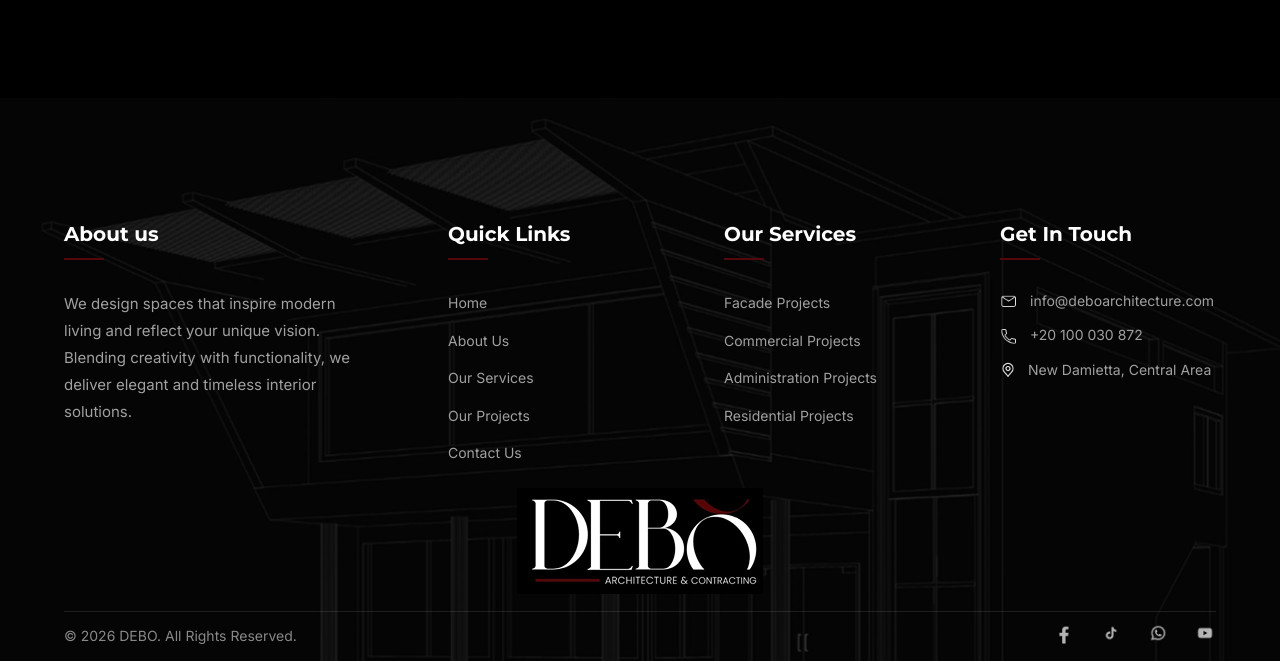
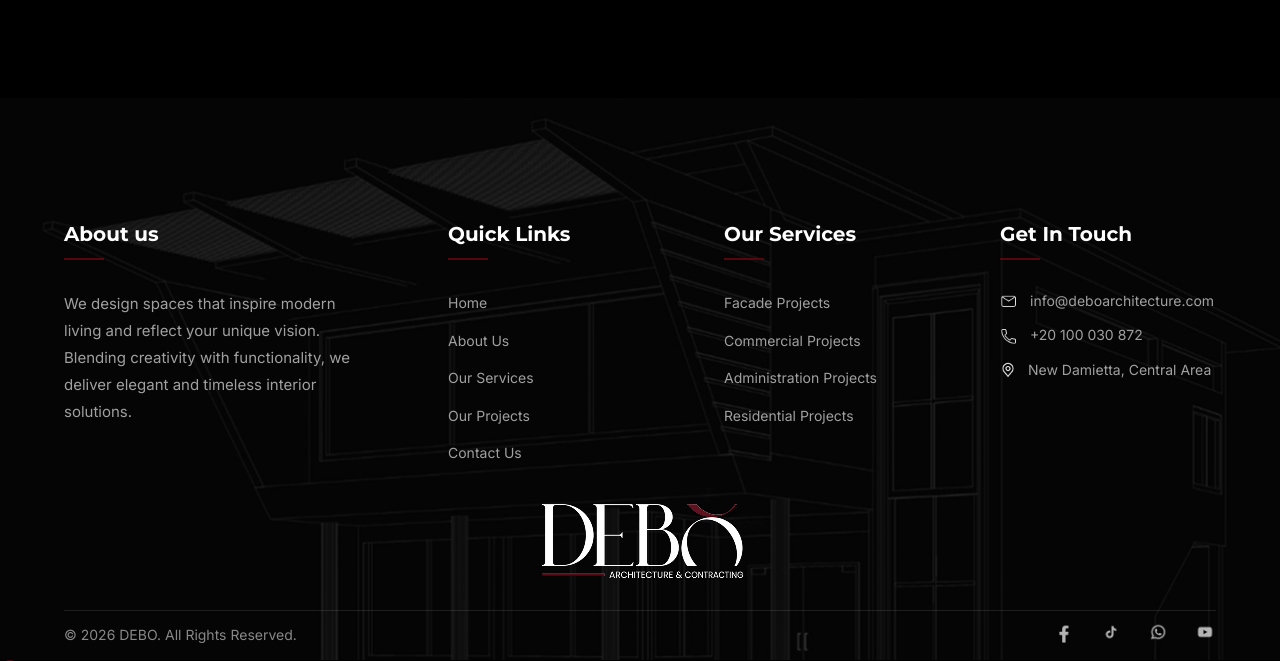
Before and after one commit to ezzdhar/debo, a website: page AdministratioProjects.html in a window 1280 px wide. Shown: the part 2542-3203 px from the top of the page. Drawn offline with nearby package versions, Linux system fonts and the light colour scheme.

Commit message:
edit footer

```diff
--- a/AdministratioProjects.html
+++ b/AdministratioProjects.html
@@ -149,7 +149,7 @@
             </div>
             <!-- Separate Footer Logo -->
             <div class="footer-logo">
-                <img src="imges/WhatsApp Image 2l026-04-12 at 4.01.54 PM 1 (3).png" alt="DEBO Logo">
+                <img src="imges/footerlogo.png" alt="DEBO Logo">
             </div>
             <div class="footer-bottom">
                 <p>&copy; 2026 DEBO. All Rights Reserved.</p>
```
Also changed, not shown: CommercialProjects.html (+1 -1 lines), FacadeProjects.html (+1 -1 lines), ResidentialProjects.html (+1 -1 lines), about.html (+1 -1 lines), business.html (+1 -1 lines), contact.html (+1 -1 lines), getconsultation.html (+1 -1 lines), index.html (+1 -1 lines), ourservice.html (+1 -1 lines), projects.html (+1 -1 lines).
